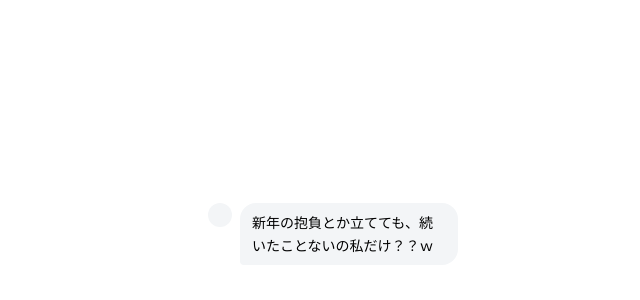
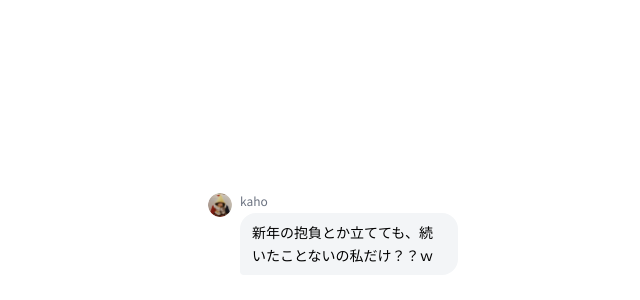
Before and after one commit to ukaedee/NewYearNewMe-EN, a Next.js app: page / in a window 1280 px wide. Shown: the part 160-460 px from the top of the page, without its empty margins (240-880 px from the left). Built offline with nearby package versions, Linux system fonts and the light colour scheme.

Commit message:
add kahoremu-icon

```diff
--- a/app/page.tsx
+++ b/app/page.tsx
@@ -9,16 +9,17 @@ import ShinyButton from "@/app/components/ui/shiny-button";
 interface Message {
   text: string;
   isB: boolean;  // true = 相手, false = 自分
+  name?: string;  // 名前を追加
 }
 
 const messages: Message[] = [
-  { text: "新年の抱負とか立てても、続いたことないの私だけ？？ｗ", isB: false },
-  { text: "それなｗ2月には忘れてる^^;", isB: true },
-  { text: "でもさ、今年はSNSとかちょっと離れて、自分見つめ直す時間増やしたいんだよね🪄🧚", isB: false },
-  { text: "お〜！めちゃいいじゃん！💖 でもさ、1日スマホ手放すとか現実味なさすぎない？", isB: true },
-  { text: "いや、それなんよ！絶対気になっちゃうし〜😭\n軽く意識するキッカケとか欲しいよね", isB: false },
+  { text: "新年の抱負とか立てても、続いたことないの私だけ？？ｗ", isB: false, name: "kaho" },
+  { text: "それなｗ2月には忘れてる^^;", isB: true},
+  { text: "でもさ、今年はSNSとかちょっと離れて、自分見つめ直す時間増やす目標を掲げたい！！！", isB: false, name: "remu" },
+  { text: "お〜！めちゃいいじゃん！💖 でもさ、1日スマホ手放すとか現実味なさすぎない？", isB: true},
+  { text: "いや、それなんよ！絶対気になっちゃうし〜😭\n軽く意識するキッカケとか欲しいよね", isB: false, name: "kaho" },
   { text: "たしかに！\nちょっとやってみるか〜くらいのテンションなら私もできそう！", isB: true },
-  { text: "そういうヒントくれるアプリとかあったら、おもろくない？", isB: false },
+  { text: "そういうヒントくれるアプリとかあったら、おもろくない？", isB: false, name: "remu" },
 ];
 
 export default function Home() {
@@ -234,9 +235,15 @@ export default function Home() {
 
   // チャットUIのレンダリング
   const renderMessages = () => {
+    let kahoIconCount = 0;  // かほのメッセージカウンター
     return (
       <>
-        {messages.slice(0, currentMessageIndex).map((message, index) => (
+        {messages.slice(0, currentMessageIndex).map((message, index) => {
+          // isB: falseの場合にカウンターをインクリメント
+          if (!message.isB) {
+            kahoIconCount++;
+          }
+          return (
             <motion.div
               key={index}
               initial={{ opacity: 0, y: 20 }}
@@ -246,22 +253,30 @@ export default function Home() {
             >
               <div className={`relative max-w-[65%] flex items-start gap-2 ${message.isB ? 'flex-row-reverse' : 'flex-row'}`}>
                 {!message.isB && (
-                <div className="w-6 h-6 rounded-full bg-[#F3F5F7] flex-shrink-0" />
+                  <div className="w-6 h-6 rounded-full flex-shrink-0 overflow-hidden">
+                    <img
+                      src={`/static/icons/${kahoIconCount % 2 === 1 ? 'kaho-icon' : 'remu-icon'}.png`}
+                      alt={message.name}
+                      className="w-full h-full object-cover"
+                    />
+                  </div>
                 )}
-              <div className={`
-                px-3 py-2 rounded-[16px]
-                ${message.isB
-                  ? 'bg-[#1382FE] text-white rounded-br-sm'
-                  : 'bg-[#F3F5F7] text-black rounded-bl-sm'
-                }
-              `}>
+                <div className="flex flex-col">
+                  {message.name && (
+                    <span className={`text-xs text-gray-500 mb-1 ${message.isB ? 'text-right' : 'text-left'}`}>
+                      {message.name}
+                    </span>
+                  )}
+                  <div className={`px-3 py-2 rounded-[16px] ${message.isB ? 'bg-[#1382FE] text-white rounded-br-sm' : 'bg-[#F3F5F7] text-black rounded-bl-sm'}`}>
                     <p className="text-left text-sm leading-relaxed whitespace-pre-wrap">
                       {message.text}
                     </p>
                   </div>
                 </div>
+              </div>
             </motion.div>
-        ))}
+          );
+        })}
         {isTyping && (
           <motion.div
             initial={{ opacity: 0 }}
```
Also changed, not shown: public/static/icons/kaho-icon.png (added), public/static/icons/remu-icon.png (added). Lines whose indentation alone changed are shown as unchanged.
